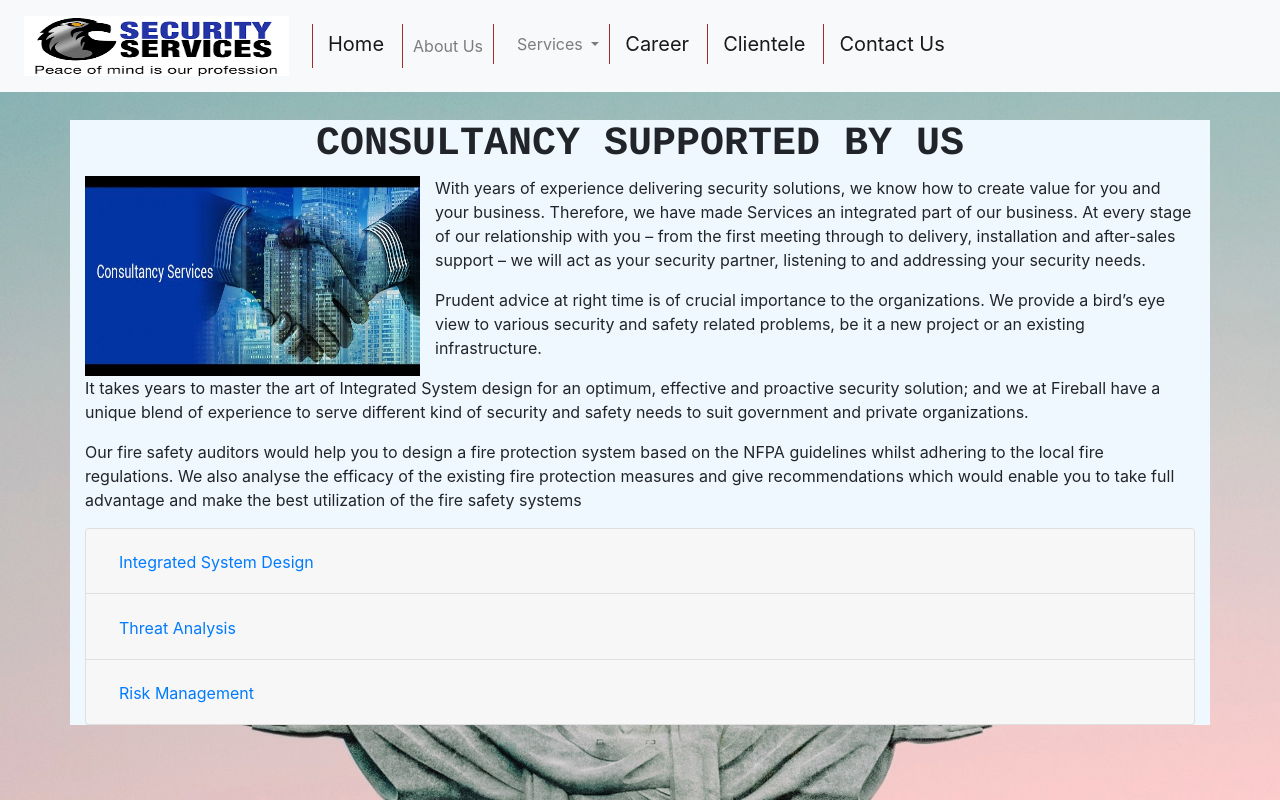
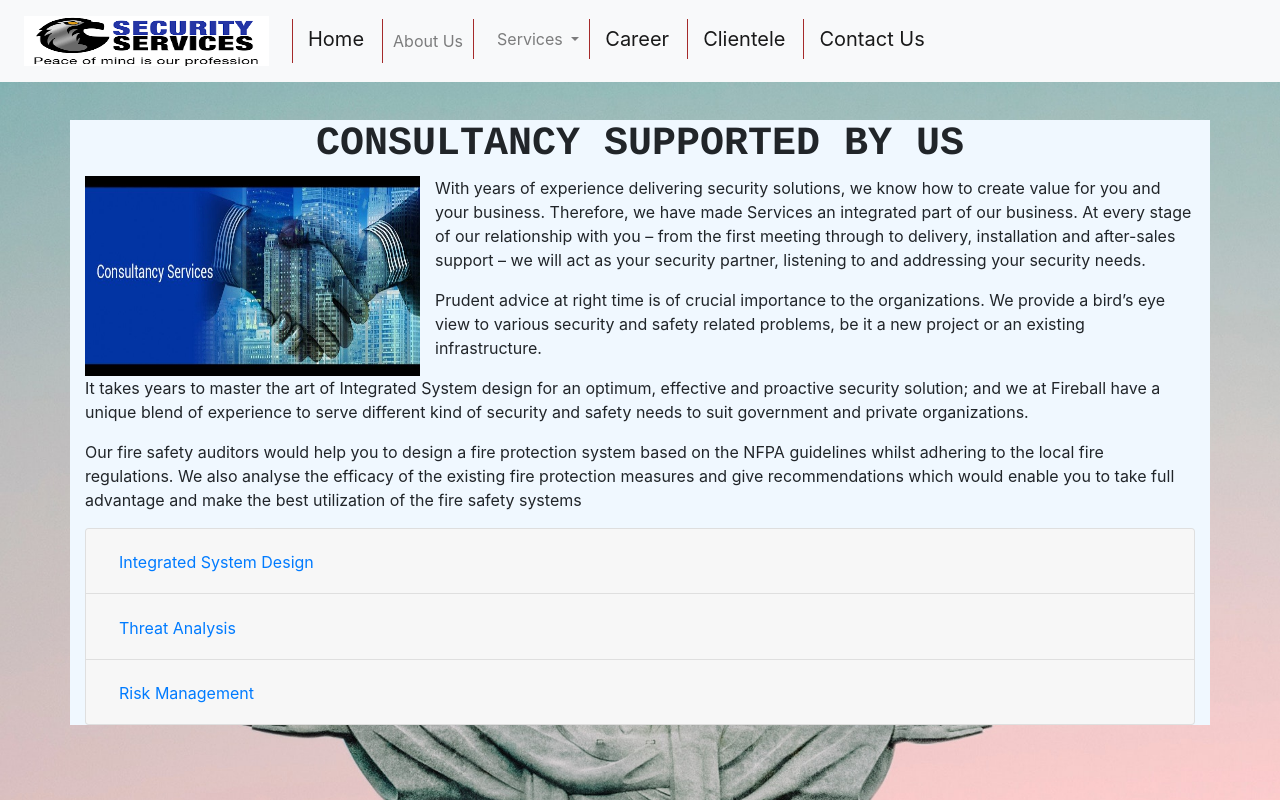
Before and after one commit to niteshbharti/consult, a plain HTML site: page index.html in a window 1280 px wide. Drawn offline with nearby package versions, Linux system fonts and the light colour scheme.

Commit message:
Update index.html

```diff
--- a/index.html
+++ b/index.html
@@ -65,7 +65,7 @@
   <body>
 
           <nav class="navbar navbar-expand-lg navbar-light bg-light navbar fixed-top">
-          <div id="image1"><img src="logo.png" height="60px"; width="280px"></div>
+          <div id="image1"><img src="logo.png" height="50px"; width="260px"></div>
           <button class="navbar-toggler" type="button" data-toggle="collapse" data-target="#navbarSupportedContent" aria-controls="navbarSupportedContent" aria-expanded="false" aria-label="Toggle navigation">
     <span class="navbar-toggler-icon"></span>
   </button>
```
